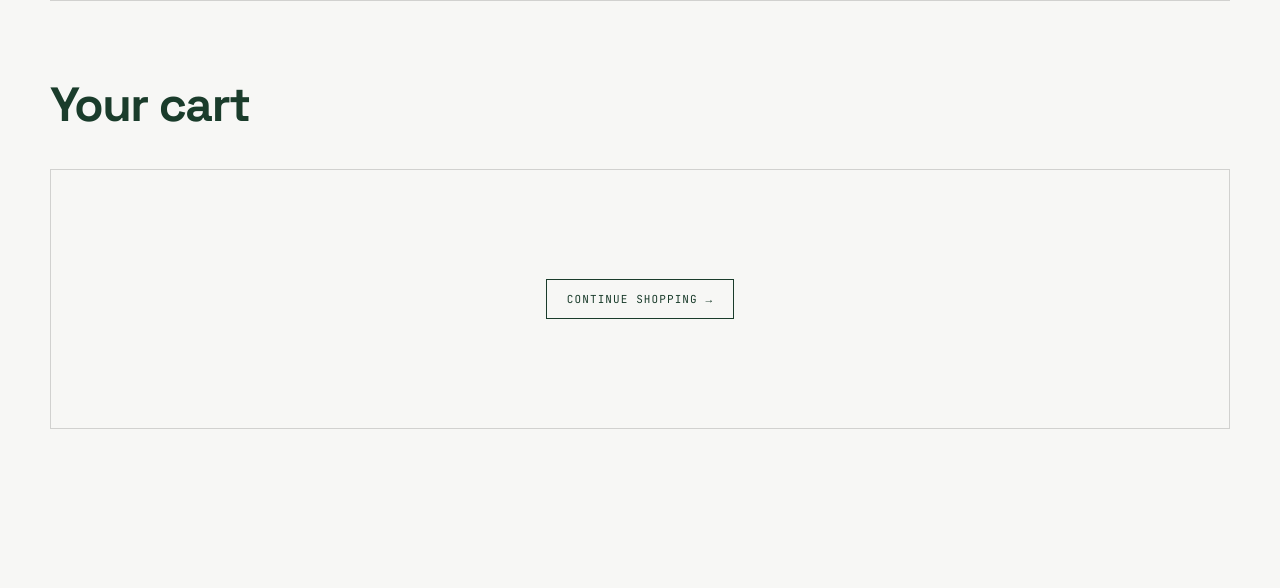
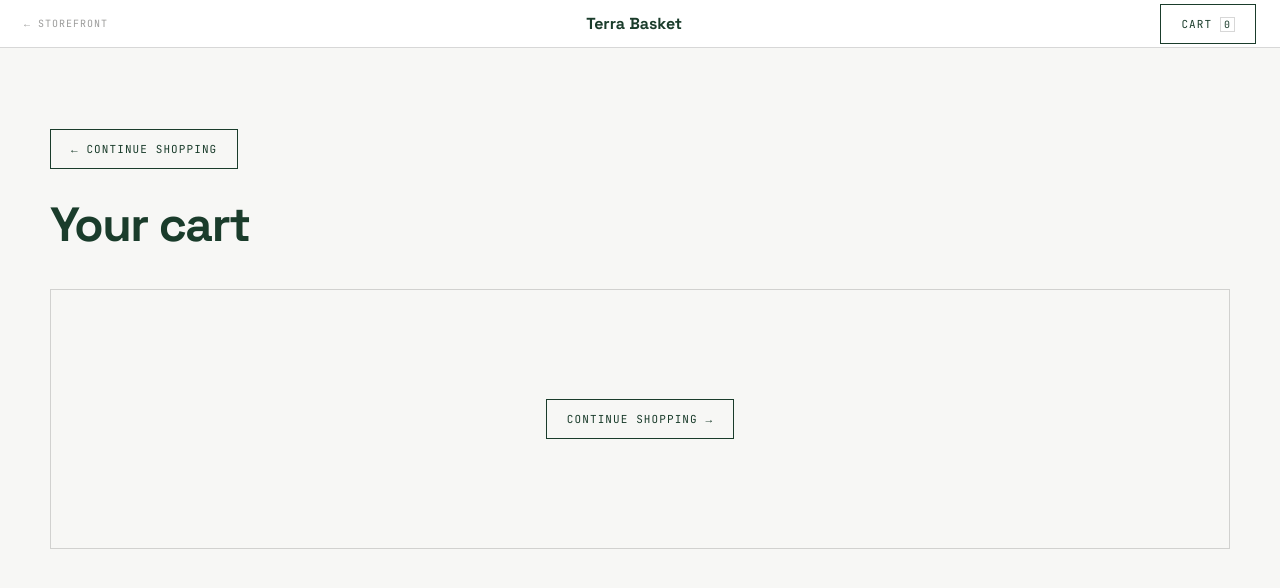
Before and after one commit to TSavage101/Aeris, a Next.js app: page /cart in a window 1280 px wide. Shown: the top 588 px of the page. Built offline with nearby package versions, Linux system fonts and the light colour scheme; a web font is replaced by a local one.

Commit message:
Improve storefront return navigation
Co-authored-by: temiloluuu <temiloluuu@gmail.com>

```diff
--- a/src/app/globals.css
+++ b/src/app/globals.css
@@ -884,6 +884,16 @@
   padding: 0 var(--space-6);
 }
 
+.utility-nav {
+  position: fixed;
+  right: 0;
+  left: 0;
+}
+
+.page-with-store-nav {
+  padding-top: calc(var(--space-20) + 48px);
+}
+
 .store-hero {
   display: grid;
   min-height: 80vh;
--- a/src/components/aeris-product.tsx
+++ b/src/components/aeris-product.tsx
@@ -882,10 +882,14 @@
   const products = state.cart.map((line) => ({ line, product: state.store.products.find((product) => product.id === line.productId) })).filter((entry) => entry.product);
   const totals = calculateCheckout(state.store.products, state.cart, state.store.city);
   return (
-    <main className="container section-block">
-      <h2>Your cart</h2>
-      {products.length === 0 ? <div className="empty-state"><button className="btn-ghost" onClick={() => go(`/s/${state.store.slug}`)}>Continue shopping →</button></div> : <div className="two-column"><div className="table">{products.map(({ line, product }) => <div className="table-row" key={line.productId}><strong>{product?.name}</strong><span>{money(product?.price || 0)}</span><span>Qty {line.quantity}</span><span>{money((product?.price || 0) * line.quantity)}</span><span /></div>)}</div><div className="form-card corner-marked"><Corners /><span className="label">Order summary</span><p>Subtotal: {money(totals.subtotal)}</p><p>Logistics: {money(totals.logisticsFee)}</p><h3>Total: {money(totals.total)}</h3><button className="btn-primary" onClick={() => go("/checkout")}>Proceed to checkout →</button></div></div>}
+    <>
+      <StoreUtilityNav store={state.store} cartCount={state.cart.reduce((sum, line) => sum + line.quantity, 0)} go={go} />
+      <main className="container section-block page-with-store-nav">
+        <button className="btn-ghost" onClick={() => go(`/s/${state.store.slug}`)}>← Continue shopping</button>
+        <h2 style={{ marginTop: 32 }}>Your cart</h2>
+        {products.length === 0 ? <div className="empty-state"><button className="btn-ghost" onClick={() => go(`/s/${state.store.slug}`)}>Continue shopping →</button></div> : <div className="two-column"><div className="table">{products.map(({ line, product }) => <div className="table-row" key={line.productId}><strong>{product?.name}</strong><span>{money(product?.price || 0)}</span><span>Qty {line.quantity}</span><span>{money((product?.price || 0) * line.quantity)}</span><span /></div>)}</div><div className="form-card corner-marked"><Corners /><span className="label">Order summary</span><p>Subtotal: {money(totals.subtotal)}</p><p>Logistics: {money(totals.logisticsFee)}</p><h3>Total: {money(totals.total)}</h3><button className="btn-primary" onClick={() => go("/checkout")}>Proceed to checkout →</button></div></div>}
     </main>
+    </>
   );
 }
 
@@ -893,8 +897,10 @@
   const [details, setDetails] = useState<CheckoutDetails>({ fullName: "Ada Okonkwo", phone: "08012345678", address: "14 Admiralty Way", landmark: "Near pharmacy", city: state.store.city });
   const totals = calculateCheckout(state.store.products, state.cart, details.city);
   return (
-    <main className="container section-block two-column">
-      <div className="form-card corner-marked"><Corners /><h2>Checkout</h2><Field id="full-name" label="Full name" value={details.fullName} onChange={(fullName) => setDetails({ ...details, fullName })} /><Field id="phone" label="Phone number" value={details.phone} onChange={(phone) => setDetails({ ...details, phone })} /><Select id="delivery-city" label="Delivery city" value={details.city} onChange={(city) => setDetails({ ...details, city: city as SupportedCity })} options={[...SUPPORTED_CITIES]} /><Field id="address" label="Address line" value={details.address} onChange={(address) => setDetails({ ...details, address })} /><button className="btn-primary" style={{ width: "100%", height: 56, marginTop: 16 }} onClick={() => {
+    <>
+      <StoreUtilityNav store={state.store} cartCount={state.cart.reduce((sum, line) => sum + line.quantity, 0)} go={go} />
+      <main className="container section-block two-column page-with-store-nav">
+        <div className="form-card corner-marked"><Corners /><button className="btn-ghost" onClick={() => go("/cart")}>← Back to cart</button><h2 style={{ marginTop: 24 }}>Checkout</h2><Field id="full-name" label="Full name" value={details.fullName} onChange={(fullName) => setDetails({ ...details, fullName })} /><Field id="phone" label="Phone number" value={details.phone} onChange={(phone) => setDetails({ ...details, phone })} /><Select id="delivery-city" label="Delivery city" value={details.city} onChange={(city) => setDetails({ ...details, city: city as SupportedCity })} options={[...SUPPORTED_CITIES]} /><Field id="address" label="Address line" value={details.address} onChange={(address) => setDetails({ ...details, address })} /><button className="btn-primary" style={{ width: "100%", height: 56, marginTop: 16 }} onClick={() => {
         if (!isSupportedCity(details.city)) return;
         const items = state.cart.map((line) => {
           const product = state.store.products.find((candidate) => candidate.id === line.productId)!;
@@ -907,12 +913,34 @@
       }}>Proceed to payment →</button></div>
       <aside className="form-card"><span className="label">Order summary</span><p>Subtotal: {money(totals.subtotal)}</p><p>Delivery: {money(totals.logisticsFee)}</p><h3>Total: {money(totals.total)}</h3></aside>
     </main>
+    </>
   );
 }
 
-function OrderStatus({ state }: CommonProps) {
+function OrderStatus({ state, go }: CommonProps) {
   const pathname = usePathname();
   const ref = pathname.split("/").pop();
   const order = state.orders.find((candidate) => candidate.reference === ref);
-  return <main className="container section-block">{order ? <><StatusBadge>Payment confirmed</StatusBadge><h2>Order status</h2><p className="mono">#{order.reference}</p><div className="form-card"><h3>{order.status.toUpperCase()}</h3><p>Delivery to {order.delivery.fullName}, {order.delivery.address}, {order.delivery.city}.</p></div></> : <div className="empty-state">Order not found.</div>}</main>;
+  return (
+    <>
+      <StoreUtilityNav store={state.store} cartCount={state.cart.reduce((sum, line) => sum + line.quantity, 0)} go={go} />
+      <main className="container section-block page-with-store-nav">
+        <div className="row" style={{ justifyContent: "space-between", marginBottom: 32 }}>
+          <button className="btn-ghost" onClick={() => go(`/s/${state.store.slug}`)}>← Back to store</button>
+          <button className="btn-ghost" onClick={() => go("/store")}>Merchant dashboard →</button>
+        </div>
+        {order ? <><StatusBadge>Payment confirmed</StatusBadge><h2>Order status</h2><p className="mono">#{order.reference}</p><div className="form-card"><h3>{order.status.toUpperCase()}</h3><p>Delivery to {order.delivery.fullName}, {order.delivery.address}, {order.delivery.city}.</p></div></> : <div className="empty-state">Order not found.</div>}
+      </main>
+    </>
+  );
 }
+
+function StoreUtilityNav({ store, cartCount, go }: { store: Store; cartCount: number; go: (path: string) => void }) {
+  return (
+    <nav className="store-nav utility-nav">
+      <button className="nav-link" onClick={() => go(`/s/${store.slug}`)}>← Storefront</button>
+      <strong style={{ fontFamily: "var(--font-display)", color: "var(--color-forest)" }}>{store.name}</strong>
+      <button className="btn-ghost" onClick={() => go("/cart")}>Cart <span className="cart-pill">{cartCount}</span></button>
+    </nav>
+  );
+}
```
Also changed, not shown: 1 other file (tests, documents, lock files or other folders).
